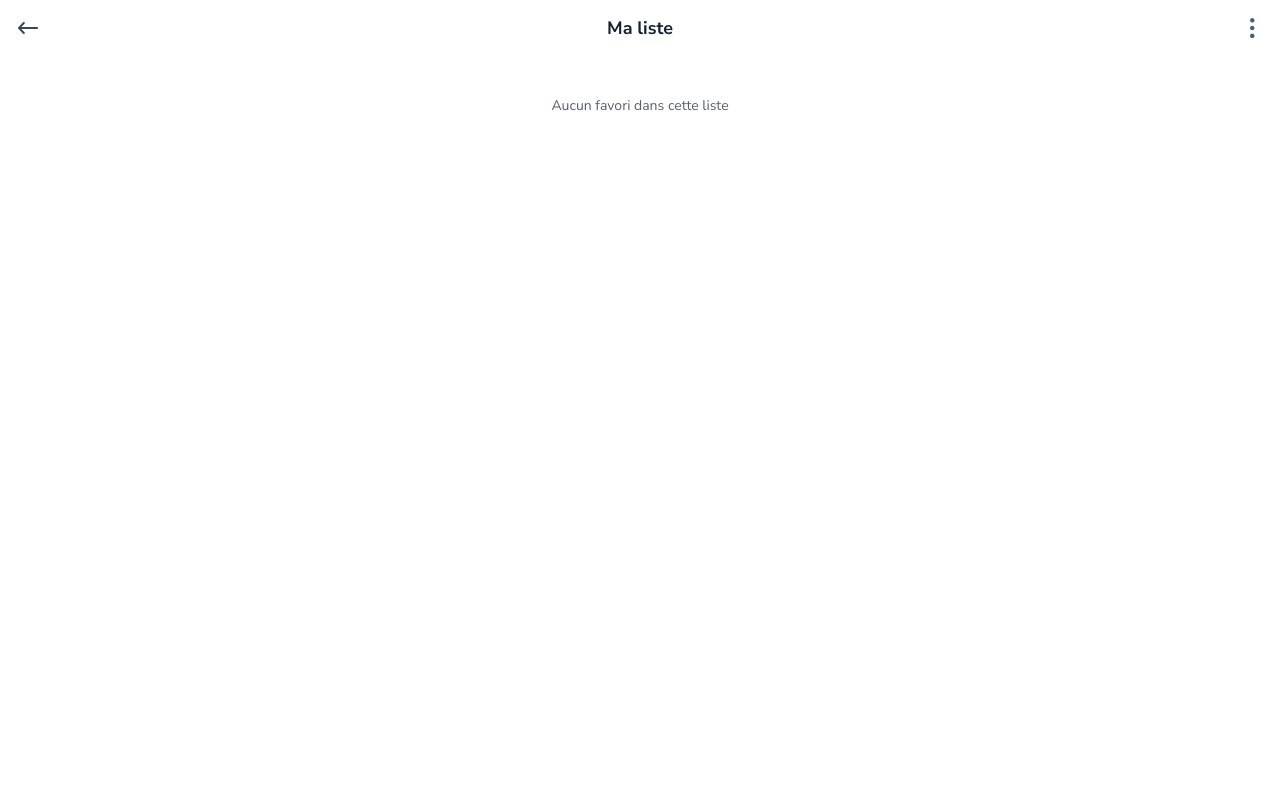
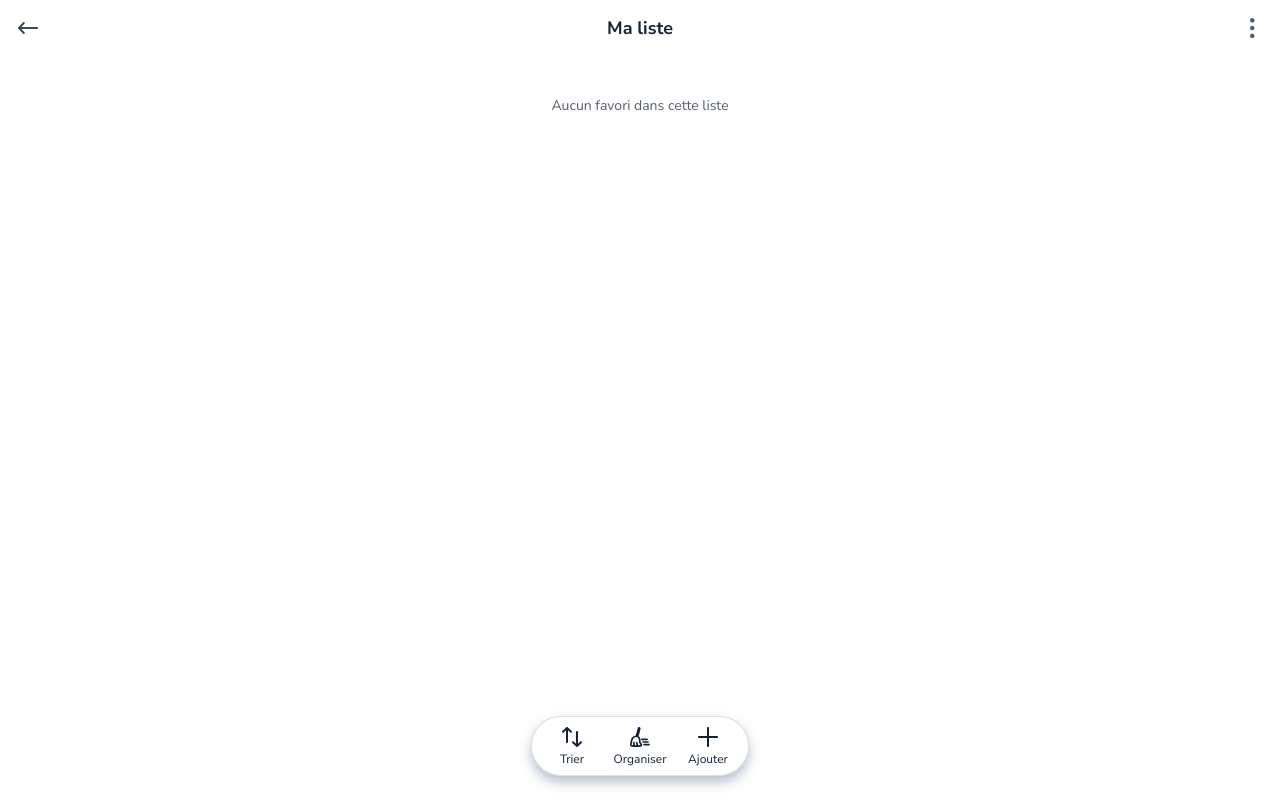
Before and after one commit to leboncoin-uxteam/prototypes, a Next.js app in the folder favoris/: page /favoris/liste in a window 1280 px wide. Built offline with nearby package versions, Linux system fonts and the light colour scheme.

Commit message:
fix: hydration error localStorage + ActionBar + FavAdCard selection mode

```diff
--- a/favoris/app/favoris/liste/page.tsx
+++ b/favoris/app/favoris/liste/page.tsx
@@ -6,6 +6,7 @@ import { Img as Image } from "@/components/Img"
 import { useStore } from "@/lib/store"
 import { FavAdCard } from "@/components/FavAdCard"
 import { GestionListeBottomSheet } from "@/components/GestionListeBottomSheet"
+import { ActionBar } from "@/components/ActionBar"
 import { AlertDialogSuppression } from "@/components/AlertDialogSuppression"
 
 function ListeFavorisContent() {
@@ -72,7 +73,7 @@ function ListeFavorisContent() {
   ]
 
   return (
-    <main className="flex flex-col min-h-screen">
+    <main className="flex flex-col min-h-screen pb-[88px]">
       <div
         className="flex items-center px-2 h-14 sticky top-0 z-10"
         style={{ backgroundColor: "var(--base-surface)" }}
@@ -130,6 +131,14 @@ function ListeFavorisContent() {
         onConfirm={handleSupprimerListe}
         onCancel={() => setAlertOpen(false)}
       />
+
+      <ActionBar
+        actions={[
+          { icon: "/images/tri.svg", label: "Trier", onClick: () => {} },
+          { icon: "/images/broomstick.svg", label: "Organiser", onClick: () => {} },
+          { icon: "/images/plus.svg", label: "Ajouter", onClick: () => router.push("/onboarding") },
+        ]}
+      />
     </main>
   )
 }
--- a/favoris/app/favoris/tous/page.tsx
+++ b/favoris/app/favoris/tous/page.tsx
@@ -5,6 +5,7 @@ import { useRouter } from "next/navigation"
 import { Img as Image } from "@/components/Img"
 import { useStore } from "@/lib/store"
 import { FavAdCard } from "@/components/FavAdCard"
+import { ActionBar } from "@/components/ActionBar"
 
 export default function TousLesFavorisPage() {
   const router = useRouter()
@@ -46,7 +47,7 @@ export default function TousLesFavorisPage() {
   }
 
   return (
-    <main className="flex flex-col min-h-screen">
+    <main className="flex flex-col min-h-screen pb-[88px]">
       {/* Header */}
       <div
         className="flex items-center gap-2 px-4 h-14 sticky top-0 z-10"
@@ -87,6 +88,13 @@ export default function TousLesFavorisPage() {
           ))
         )}
       </div>
+      <ActionBar
+        actions={[
+          { icon: "/images/tri.svg", label: "Trier", onClick: () => {} },
+          { icon: "/images/broomstick.svg", label: "Organiser", onClick: () => {} },
+          { icon: "/images/plus.svg", label: "Ajouter", onClick: () => router.push("/onboarding") },
+        ]}
+      />
     </main>
   )
 }
--- /dev/null
+++ b/favoris/components/ActionBar.tsx
@@ -0,0 +1,73 @@
+"use client"
+
+import { useEffect, useRef, useState } from "react"
+import { Img as Image } from "@/components/Img"
+
+type ActionBarAction = {
+  icon: string
+  label: string
+  onClick: () => void
+}
+
+type ActionBarProps = {
+  actions: ActionBarAction[]
+}
+
+export function ActionBar({ actions }: ActionBarProps) {
+  const [visible, setVisible] = useState(true)
+  const lastScrollY = useRef(0)
+
+  useEffect(() => {
+    function handleScroll() {
+      const currentY = window.scrollY
+      if (currentY <= 0) {
+        setVisible(true)
+      } else if (currentY > lastScrollY.current) {
+        setVisible(false)
+      } else {
+        setVisible(true)
+      }
+      lastScrollY.current = currentY
+    }
+
+    window.addEventListener("scroll", handleScroll, { passive: true })
+    return () => window.removeEventListener("scroll", handleScroll)
+  }, [])
+
+  return (
+    <div
+      className="flex items-center z-50"
+      style={{
+        position: "fixed",
+        bottom: 24,
+        left: "50%",
+        transform: visible
+          ? "translateX(-50%) translateY(0)"
+          : "translateX(-50%) translateY(calc(100% + 24px))",
+        opacity: visible ? 1 : 0,
+        transition: "transform 250ms ease, opacity 200ms ease",
+        width: "fit-content",
+        backgroundColor: "var(--base-surface)",
+        border: "1px solid rgba(58, 71, 87, 0.16)",
+        borderRadius: "var(--radius-full)",
+        boxShadow: "0px 6px 12px rgba(108, 129, 157, 0.5)",
+        padding: "4px 8px",
+        gap: 4,
+      }}
+    >
+      {actions.map((action, i) => (
+        <button
+          key={i}
+          onClick={action.onClick}
+          className="flex flex-col items-center"
+          style={{ gap: 2, padding: 4, minWidth: 64, background: "transparent", border: "none" }}
+        >
+          <Image src={action.icon} alt="" width={24} height={24} />
+          <span className="text-caption" style={{ color: "var(--base-on-surface)" }}>
+            {action.label}
+          </span>
+        </button>
+      ))}
+    </div>
+  )
+}
--- a/favoris/components/FavAdCard.tsx
+++ b/favoris/components/FavAdCard.tsx
@@ -12,6 +12,9 @@ export type FavAdCardProps = {
   isFavori: boolean
   dateAjout?: string
   onToggleFavori: (id: string) => void
+  mode?: "default" | "selection"
+  isSelected?: boolean
+  onToggleSelection?: (id: string) => void
 }
 
 function formatDateAjout(dateAjout: string): string {
@@ -50,6 +53,9 @@ export function FavAdCard({
   isFavori,
   dateAjout,
   onToggleFavori,
+  mode = "default",
+  isSelected = false,
+  onToggleSelection,
 }: FavAdCardProps) {
   return (
     <article
@@ -65,6 +71,9 @@ export function FavAdCard({
           borderRadius: "var(--radius-md)",
           overflow: "hidden",
           backgroundColor: "var(--feedback-neutral-container)",
+          border: mode === "selection" && isSelected
+            ? "2px solid var(--support-support)"
+            : "2px solid transparent",
         }}
       >
         <Image
@@ -75,23 +84,37 @@ export function FavAdCard({
           unoptimized
         />
 
-        {/* Bouton favori */}
+        {mode === "selection" ? (
+          /* Bouton sélection — haut gauche */
+          <button
+            onClick={() => onToggleSelection?.(id)}
+            aria-label={isSelected ? "Désélectionner" : "Sélectionner"}
+            className="absolute top-2 left-2 flex items-center justify-center rounded-full"
+            style={{
+              width: 32,
+              height: 32,
+              backgroundColor: isSelected ? "var(--support-support)" : "var(--base-surface)",
+              border: `2px solid ${isSelected ? "var(--support-support)" : "var(--base-outline)"}`,
+            }}
+          >
+            {isSelected && (
+              <Image src="/images/check.svg" alt="" width={16} height={16} />
+            )}
+          </button>
+        ) : (
+          /* Bouton favori — haut droite */
           <button
             onClick={() => onToggleFavori(id)}
             aria-label={isFavori ? "Retirer des favoris" : "Ajouter aux favoris"}
             className="absolute top-2 right-2 flex items-center justify-center rounded-full"
-          style={{
-            width: 32,
-            height: 32,
-            backgroundColor: "var(--base-surface)",
-          }}
+            style={{ width: 32, height: 32, backgroundColor: "var(--base-surface)" }}
           >
-          {isFavori ? (
-            <Image src="/images/like.svg" alt="" width={16} height={16} />
-          ) : (
-            <Image src="/images/Heart.svg" alt="" width={16} height={16} />
+            {isFavori
+              ? <Image src="/images/like.svg" alt="" width={16} height={16} />
+              : <Image src="/images/Heart.svg" alt="" width={16} height={16} />
+            }
+          </button>
         )}
-        </button>
       </div>
 
       {/* Section description */}
--- a/favoris/lib/store.tsx
+++ b/favoris/lib/store.tsx
@@ -441,21 +441,28 @@ export function useStore(): StoreContextValue {
 // ─── Provider ─────────────────────────────────────────────────────────────────
 
 export function StoreProvider({ children }: { children: React.ReactNode }) {
-  const [favoris, setFavoris] = useState<Favori[]>(() =>
-    loadFromStorage<Favori[]>(LS_FAVORIS, FAVORIS_SEED)
-  )
-  const [listes, setListes] = useState<Liste[]>(() =>
-    loadFromStorage<Liste[]>(LS_LISTES, LISTES_SEED)
-  )
+  // Initialiser avec les seed pour que SSR et premier render client soient identiques
+  const [favoris, setFavoris] = useState<Favori[]>(FAVORIS_SEED)
+  const [listes, setListes] = useState<Liste[]>(LISTES_SEED)
+  const [hydrated, setHydrated] = useState(false)
 
-  // Persister dans localStorage à chaque changement
+  // Après le montage, charger localStorage (côté client uniquement)
   useEffect(() => {
+    setFavoris(loadFromStorage<Favori[]>(LS_FAVORIS, FAVORIS_SEED))
+    setListes(loadFromStorage<Liste[]>(LS_LISTES, LISTES_SEED))
+    setHydrated(true)
+  }, [])
+
+  // Persister dans localStorage après hydration uniquement
+  useEffect(() => {
+    if (!hydrated) return
     saveToStorage(LS_FAVORIS, favoris)
-  }, [favoris])
+  }, [favoris, hydrated])
 
   useEffect(() => {
+    if (!hydrated) return
     saveToStorage(LS_LISTES, listes)
-  }, [listes])
+  }, [listes, hydrated])
 
   // ─── Actions ────────────────────────────────────────────────────────────────
 
```
Also changed, not shown: favoris/public/images/check.svg (added). Lines whose indentation alone changed are shown as unchanged.
